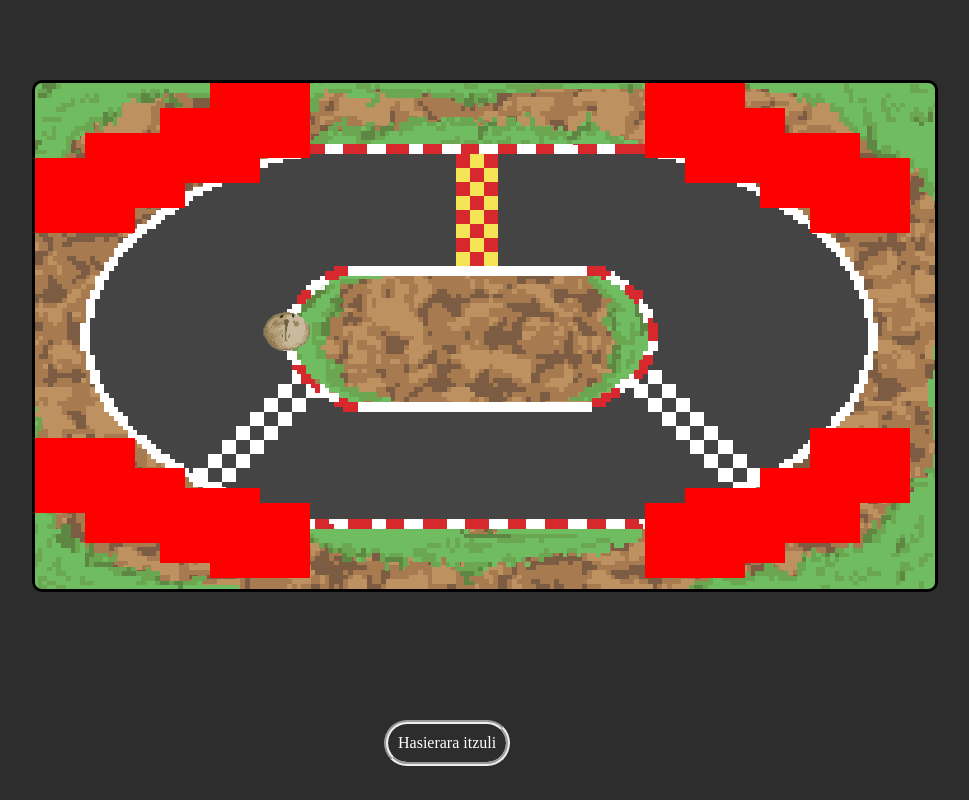
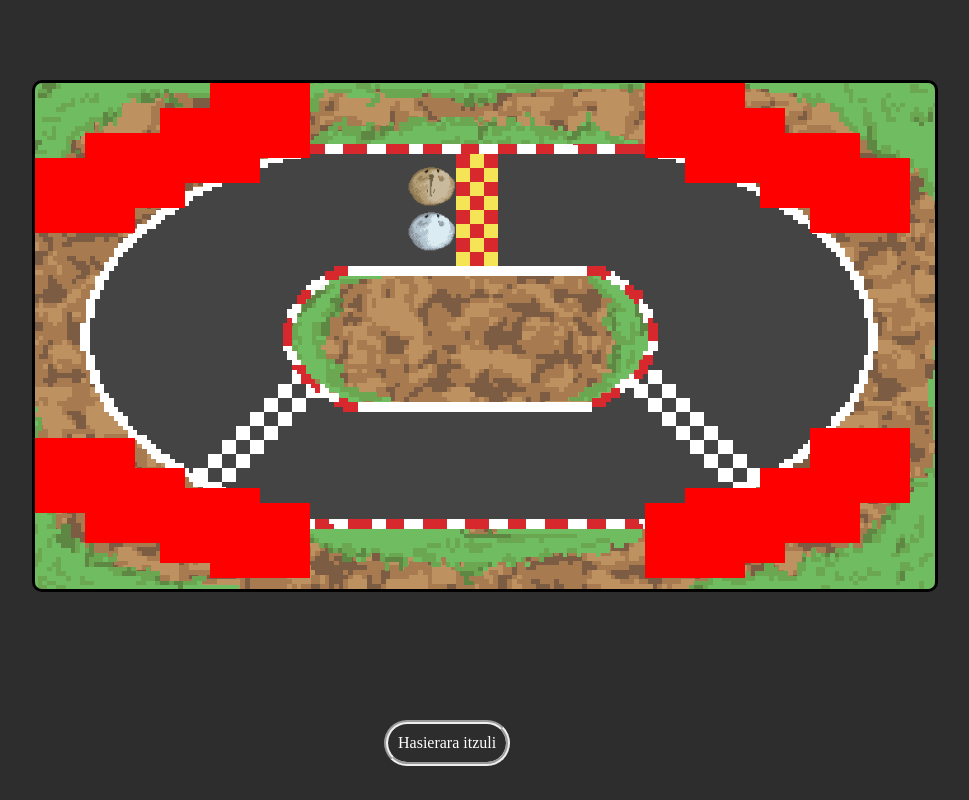
Before and after one commit to oierbanos/carreras-coches, a plain HTML site: page Game/Games/Game.html in a window 1280 px wide. Shown: the whole page, without its empty margins (224-1193 px from the left). Drawn offline with Linux system fonts and the light colour scheme.

Commit message:
Ratas en posicion

```diff
--- a/Game/Games/Game.html
+++ b/Game/Games/Game.html
@@ -84,8 +84,8 @@ function startGame() {
 
 
 //ratas
-    copito = new component(50, 50, "hamster.png", 225, 225, "image");
-    rayas = new component (50, 50, "hamster2.png", 225, 225, "image");
+    copito = new component(50, 50, "hamster.png", 370, 125, "image");
+    rayas = new component (50, 50, "hamster2.png", 370, 80, "image");
 
 //fondo
 	   myBackground = new component(900, 506, "circuito.png", 0, 0, "image");
```
